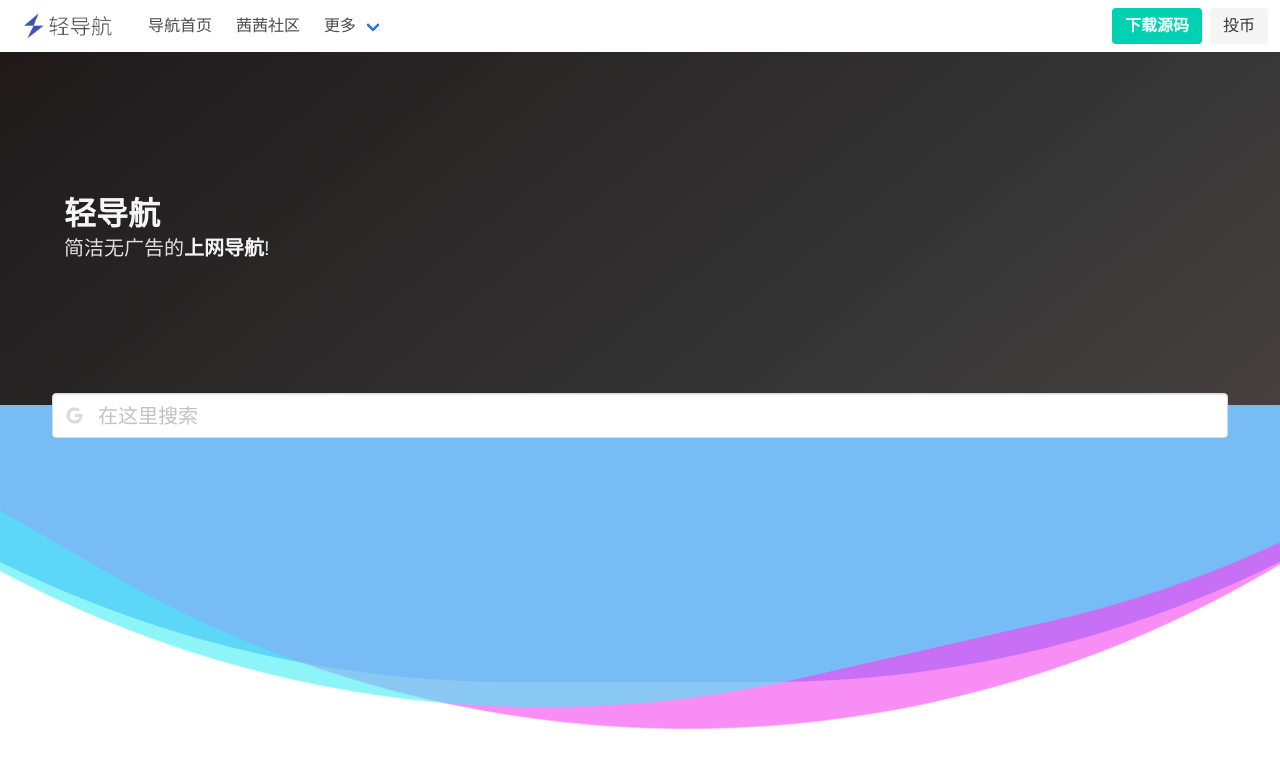
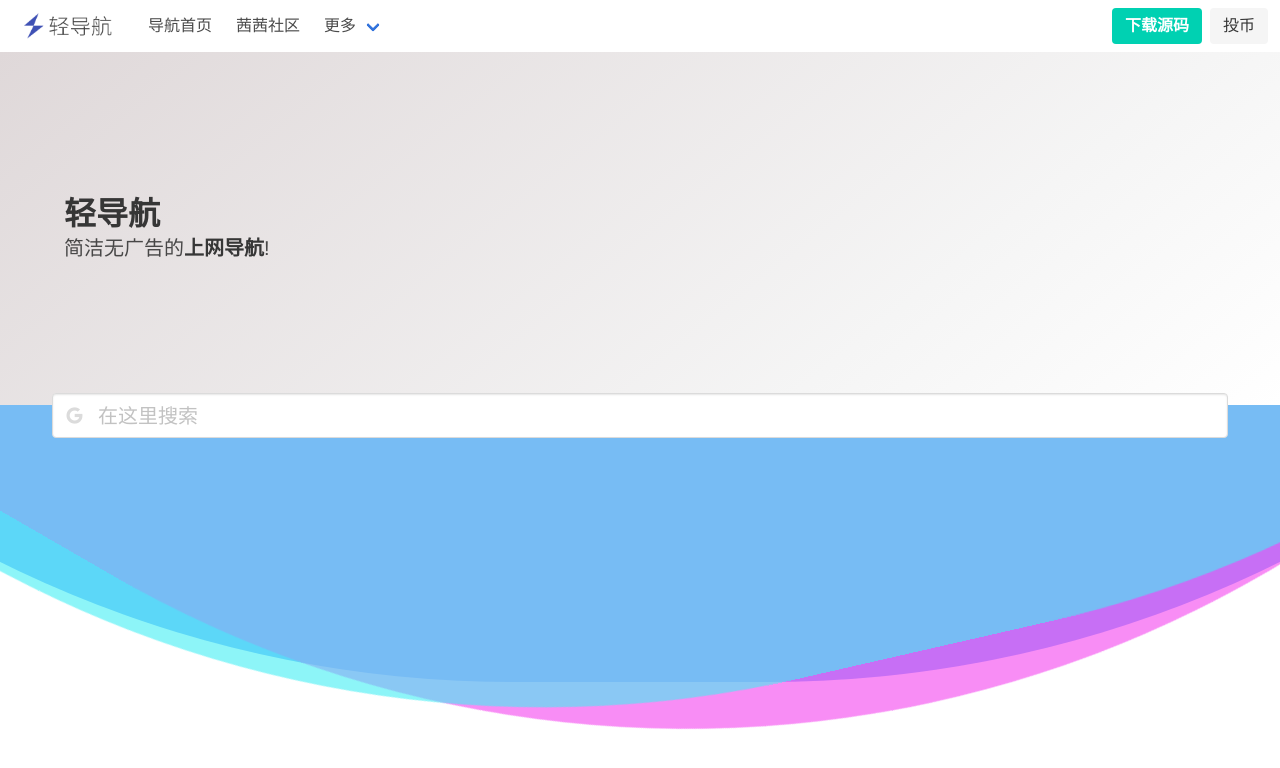
Before and after one commit to MrChaxs/lightning-nav, a plain HTML site: page index.html in a window 1280 px wide. Shown: the top 768 px of the page. Drawn offline with nearby package versions, Linux system fonts and the light colour scheme.

Commit message:
Update index.html

```diff
--- a/index.html
+++ b/index.html
@@ -149,7 +149,7 @@ animation: rotating 2s linear infinite;
     </div>
   </div>
 </nav>
-  <section class="hero hero is-medium is-dark is-bold">
+  <section class="hero hero is-medium is-light is-bold">
 	  <div class="hero-body">
         <div class="container">
           <p class="title">轻导航
```
